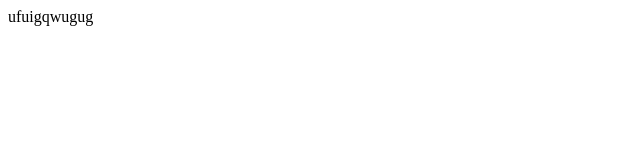
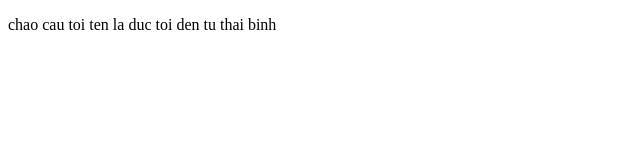
Before and after one commit to d101ak11/Duc_bug, a plain HTML site: page index.html in a window 1280 px wide. Shown: the whole page, without its empty margins (0-640 px from the left). Drawn offline with Linux system fonts and the light colour scheme.

Commit message:
Update index.html

```diff
--- a/index.html
+++ b/index.html
@@ -7,6 +7,6 @@
     <title>Document</title>
 </head>
 <body>
-    ufuigqwugug
+  <p>chao cau toi ten la duc toi den tu thai binh</p>
 </body>
 </html>
```
